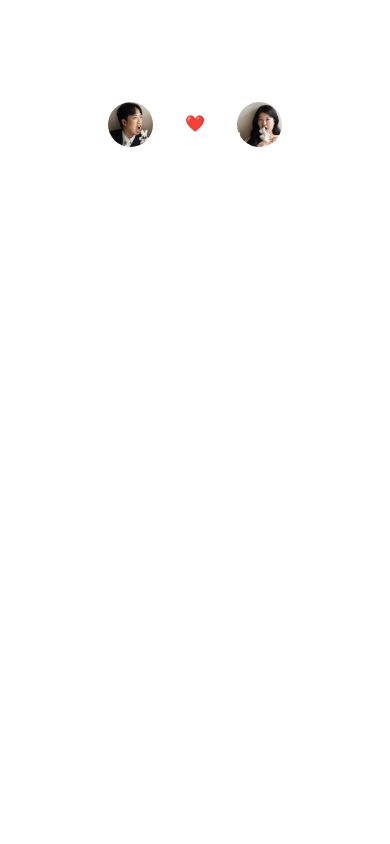
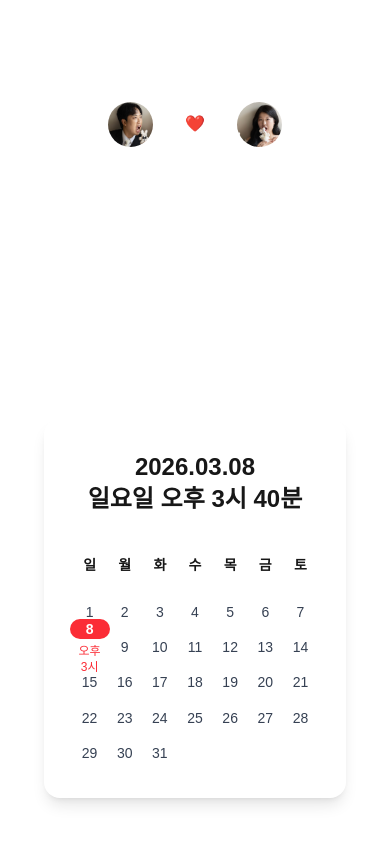
Before and after one commit to ejayyy/invitation_jh, a Next.js app: page / in a window 390 px wide. Shown: the part 3063-3907 px from the top of the page. Before the commit the page ends 3402 px from the top, so only its background shows below. Built offline with nearby package versions, Linux system fonts and the light colour scheme; a web font is replaced by a local one.

Commit message:
Add: calendar

```diff
--- /dev/null
+++ b/app/components/Calendar.tsx
@@ -0,0 +1,101 @@
+"use client";
+
+import { useMemo } from "react";
+
+export default function Calendar() {
+  const weddingDate = new Date("2026-03-08");
+  const currentDate = new Date();
+
+  const year = weddingDate.getFullYear();
+  const month = weddingDate.getMonth();
+  const weddingDay = weddingDate.getDate();
+
+  const calendarDays = useMemo(() => {
+    const firstDay = new Date(year, month, 1);
+    const lastDay = new Date(year, month + 1, 0);
+    const daysInMonth = lastDay.getDate();
+    const startingDayOfWeek = firstDay.getDay();
+
+    const days: (number | null)[] = [];
+
+    for (let i = 0; i < startingDayOfWeek; i++) {
+      days.push(null);
+    }
+
+    for (let day = 1; day <= daysInMonth; day++) {
+      days.push(day);
+    }
+
+    return days;
+  }, [year, month]);
+
+  const weekdays = ["일", "월", "화", "수", "목", "금", "토"];
+
+  const isWeddingDay = (day: number | null) => {
+    return day !== null && day === weddingDay;
+  };
+
+  const isToday = (day: number | null) => {
+    if (day === null) return false;
+    return (
+      currentDate.getFullYear() === year &&
+      currentDate.getMonth() === month &&
+      currentDate.getDate() === day
+    );
+  };
+
+  return (
+    <section className="w-full py-20 px-4">
+      <div className="max-w-4xl mx-auto text-center">
+        <div className="rounded-2xl shadow-lg p-8 md:p-12">
+          <div className="text-2xl md:text-3xl font-bold mb-8">
+            {year}.{String(month + 1).padStart(2, '0')}.{String(weddingDay).padStart(2, '0')}
+            <br />
+            일요일 오후 3시 40분
+          </div>
+
+          <div className="grid grid-cols-7 gap-2 mb-4">
+            {weekdays.map((weekday) => (
+              <div
+                key={weekday}
+                className="text-sm md:text-base font-semibold py-2"
+              >
+                {weekday}
+              </div>
+            ))}
+          </div>
+
+          <div className="grid grid-cols-7 gap-2">
+            {calendarDays.map((day, index) => (
+              <div
+                key={index}
+                className={`aspect-square flex items-center justify-center text-sm md:text-base relative ${day === null
+                  ? "text-transparent"
+                  : isWeddingDay(day)
+                    ? "text-white font-bold"
+                    : isToday(day)
+                      ? "text-blue-600 font-semibold"
+                      : "text-gray-700"
+                  }`}
+              >
+                {day !== null && (
+                  <>
+                    {isWeddingDay(day) && (
+                      <div className="absolute inset-0 flex flex-col items-center justify-center">
+                        <div className="w-10 h-10 md:w-12 md:h-12 rounded-full bg-red-500 flex items-center justify-center mb-1">
+                          <span>{day}</span>
+                        </div>
+                        <span className="text-xs md:text-sm text-red-500 font-medium">오후 3시</span>
+                      </div>
+                    )}
+                    {!isWeddingDay(day) && <span>{day}</span>}
+                  </>
+                )}
+              </div>
+            ))}
+          </div>
+        </div>
+      </div>
+    </section>
+  );
+}
--- a/app/page.tsx
+++ b/app/page.tsx
@@ -3,6 +3,7 @@ import Quote from "./components/Quote";
 import WhoAreWe from "./components/WhoAreWe";
 import CollageGallery from "./components/CollageGallery";
 import Instruction from "./components/Instruction";
+import Calendar from "./components/Calendar";
 
 export default function Home() {
   return (
@@ -12,6 +13,7 @@ export default function Home() {
       <WhoAreWe />
       <CollageGallery />
       <Instruction />
+      <Calendar />
     </div>
   );
 }
```
